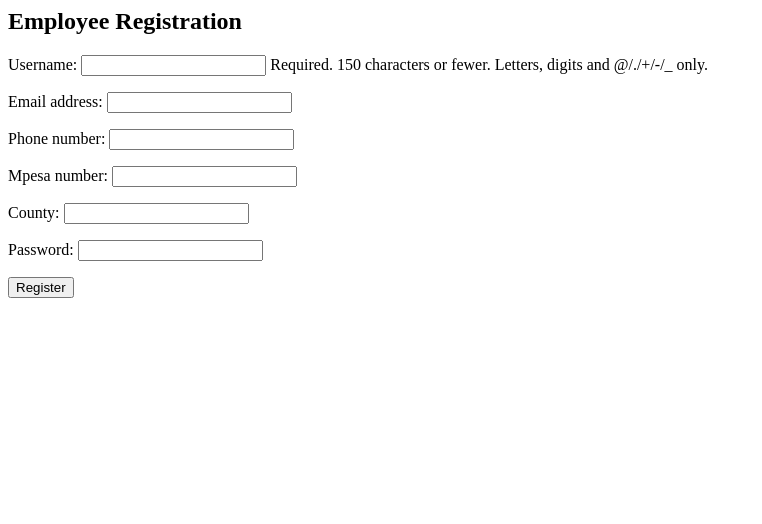
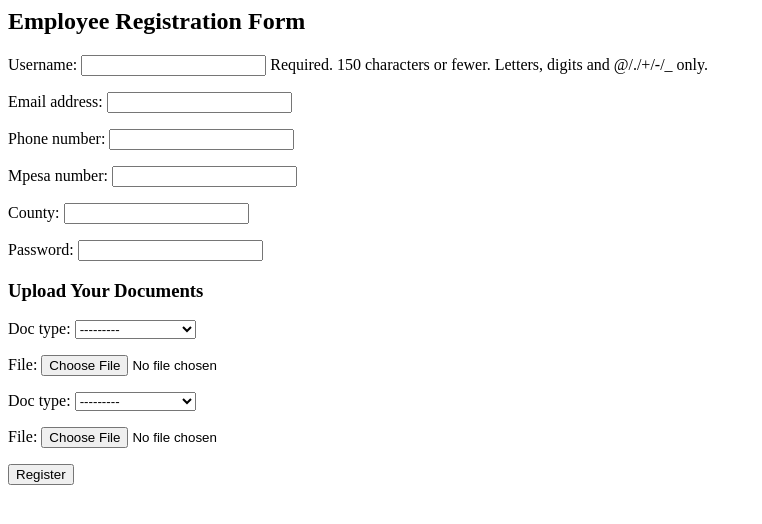
Before and after one commit to Zambagarrah/Surf-Works_mtaani, a Django app: page /users/register/employee/ in a window 1280 px wide. Shown: the top 524 px of the page, without its empty margins (0-762 px from the left). Run offline with Django 5.2, Linux system fonts and the light colour scheme.

Commit message:
Clean multi-step registration with file uploads, Automatic role handling and redirects, Django admin integration for verification, A scalable registration foundation

```diff
--- a/users/forms.py
+++ b/users/forms.py
@@ -1,20 +1,29 @@
 from django import forms
 from .models import CustomUser, Document
 
+# 👤 Form for employer registration
 class EmployerRegistrationForm(forms.ModelForm):
+    password = forms.CharField(widget=forms.PasswordInput())
+
     class Meta:
         model = CustomUser
-        fields = ['username', 'email', 'phone_number', 'mpesa_number', 'kra_pin', 'county', 'password']
+        fields = [
+            'username', 'email', 'phone_number', 'mpesa_number',
+            'kra_pin', 'county', 'password'
+        ]
 
+# 👷 Form for employee registration
+class EmployeeRegistrationForm(forms.ModelForm):
     password = forms.CharField(widget=forms.PasswordInput())
 
-class EmployeeRegistrationForm(forms.ModelForm):
     class Meta:
         model = CustomUser
-        fields = ['username', 'email', 'phone_number', 'mpesa_number', 'county', 'password']
+        fields = [
+            'username', 'email', 'phone_number', 'mpesa_number',
+            'county', 'password'
+        ]
 
-    password = forms.CharField(widget=forms.PasswordInput())
-
+# 📎 Form for uploading a single document
 class DocumentUploadForm(forms.ModelForm):
     class Meta:
         model = Document
--- a/users/models.py
+++ b/users/models.py
@@ -1,14 +1,9 @@
 from django.contrib.auth.models import AbstractUser
 from django.db import models
 
-# 🎭 Custom user class: Handles EMPLOYER vs EMPLOYEE roles
-
-
+# 🧑 Custom user class with employer/employee roles and profile details
 class CustomUser(AbstractUser):
-    ROLE_CHOICES = [
-        ('EMPLOYER', 'Employer'),
-        ('EMPLOYEE', 'Employee'),
-    ]
+    ROLE_CHOICES = [('EMPLOYER', 'Employer'), ('EMPLOYEE', 'Employee')]
 
     role = models.CharField(max_length=20, choices=ROLE_CHOICES)
     phone_number = models.CharField(max_length=15)
@@ -20,18 +15,16 @@ class CustomUser(AbstractUser):
     def __str__(self):
         return f"{self.username} - {self.role}"
 
-# Helper function to structure document paths by user ID
+# 📎 Storage path for user documents
 def user_document_path(instance, filename):
     return f"documents/user_{instance.user.id}/{filename}"
 
-# 📄 Model to handle file uploads for KRA, ID, Certifications
-
-
+# 📄 Document model to store uploaded files per user
 class Document(models.Model):
     DOC_TYPES = [
         ('ID', 'National ID'),
         ('KRA', 'KRA Certificate'),
-        ('CERT', 'Professional Certification'),
+        ('CERT', 'Certification'),
         ('CV', 'Curriculum Vitae'),
     ]
 
--- a/users/templates/users/register_choice.html
+++ b/users/templates/users/register_choice.html
@@ -1,3 +1,5 @@
 <h2>Register As:</h2>
-<a href="{% url 'register_employer' %}">Employer</a> |
-<a href="{% url 'register_employee' %}">Employee</a>
+<ul>
+  <li><a href="{% url 'register_employer' %}">I'm an Employer</a></li>
+  <li><a href="{% url 'register_employee' %}">I'm an Employee</a></li>
+</ul>
--- a/users/templates/users/register_employee.html
+++ b/users/templates/users/register_employee.html
@@ -1,5 +1,13 @@
-<h2>Employee Registration</h2>
-<form method="POST">{% csrf_token %}
+<h2>Employee Registration Form</h2>
+<form method="POST" enctype="multipart/form-data">
+  {% csrf_token %}
   {{ form.as_p }}
+
+  <h3>Upload Your Documents</h3>
+  {{ formset.management_form }}
+  {% for form in formset %}
+    {{ form.as_p }}
+  {% endfor %}
+
   <button type="submit">Register</button>
 </form>
--- a/users/views.py
+++ b/users/views.py
@@ -1,38 +1,71 @@
 from django.shortcuts import render, redirect
 from django.contrib.auth import login
 from .forms import EmployerRegistrationForm, EmployeeRegistrationForm, DocumentUploadForm
-from .models import CustomUser
+from .models import CustomUser, Document
+from django.forms import modelformset_factory
 
-# 👥 Choose user role
+# 👥 Step 1: Role selection view
 def register_choice(request):
     return render(request, 'users/register_choice.html')
 
-# 🧑 Employer registration flow
+# 📎 Document handler called after user is saved
+def handle_documents(request, user):
+    DocumentFormSet = modelformset_factory(Document, form=DocumentUploadForm, extra=2)
+
+    if request.method == 'POST':
+        formset = DocumentFormSet(request.POST, request.FILES, queryset=Document.objects.none())
+        if formset.is_valid():
+            for form in formset:
+                doc = form.save(commit=False)
+                doc.user = user
+                doc.save()
+            return True
+    return False
+
+# 🧑 Employer registration with document support
 def register_employer(request):
+    DocumentFormSet = modelformset_factory(Document, form=DocumentUploadForm, extra=2)
+
     if request.method == 'POST':
         form = EmployerRegistrationForm(request.POST)
-        if form.is_valid():
+        formset = DocumentFormSet(request.POST, request.FILES, queryset=Document.objects.none())
+        if form.is_valid() and formset.is_valid():
             user = form.save(commit=False)
             user.set_password(form.cleaned_data['password'])
             user.role = 'EMPLOYER'
             user.save()
             login(request, user)
-            return redirect('dashboard')  # Redirect to appropriate employer page
+
+            for doc_form in formset:
+                doc = doc_form.save(commit=False)
+                doc.user = user
+                doc.save()
+            return redirect('employer_dashboard')
     else:
         form = EmployerRegistrationForm()
-    return render(request, 'users/register_employer.html', {'form': form})
+        formset = DocumentFormSet(queryset=Document.objects.none())
+    return render(request, 'users/register_employer.html', {'form': form, 'formset': formset})
 
-# 👷 Employee registration flow
+# 👷 Employee registration with document support
 def register_employee(request):
+    DocumentFormSet = modelformset_factory(Document, form=DocumentUploadForm, extra=2)
+
     if request.method == 'POST':
         form = EmployeeRegistrationForm(request.POST)
-        if form.is_valid():
+        formset = DocumentFormSet(request.POST, request.FILES, queryset=Document.objects.none())
+        if form.is_valid() and formset.is_valid():
             user = form.save(commit=False)
             user.set_password(form.cleaned_data['password'])
             user.role = 'EMPLOYEE'
             user.save()
             login(request, user)
-            return redirect('dashboard')  # Redirect to appropriate employee page
+
+            for doc_form in formset:
+                doc = doc_form.save(commit=False)
+                doc.user = user
+                doc.save()
+            return redirect('employee_dashboard')
     else:
         form = EmployeeRegistrationForm()
-    return render(request, 'users/register_employee.html', {'form': form})
+        formset = DocumentFormSet(queryset=Document.objects.none())
+    return render(request, 'users/register_employee.html', {'form': form, 'formset': formset})
```
Also changed, not shown: users/templates/users/register_employer.html (+10 -2 lines).
